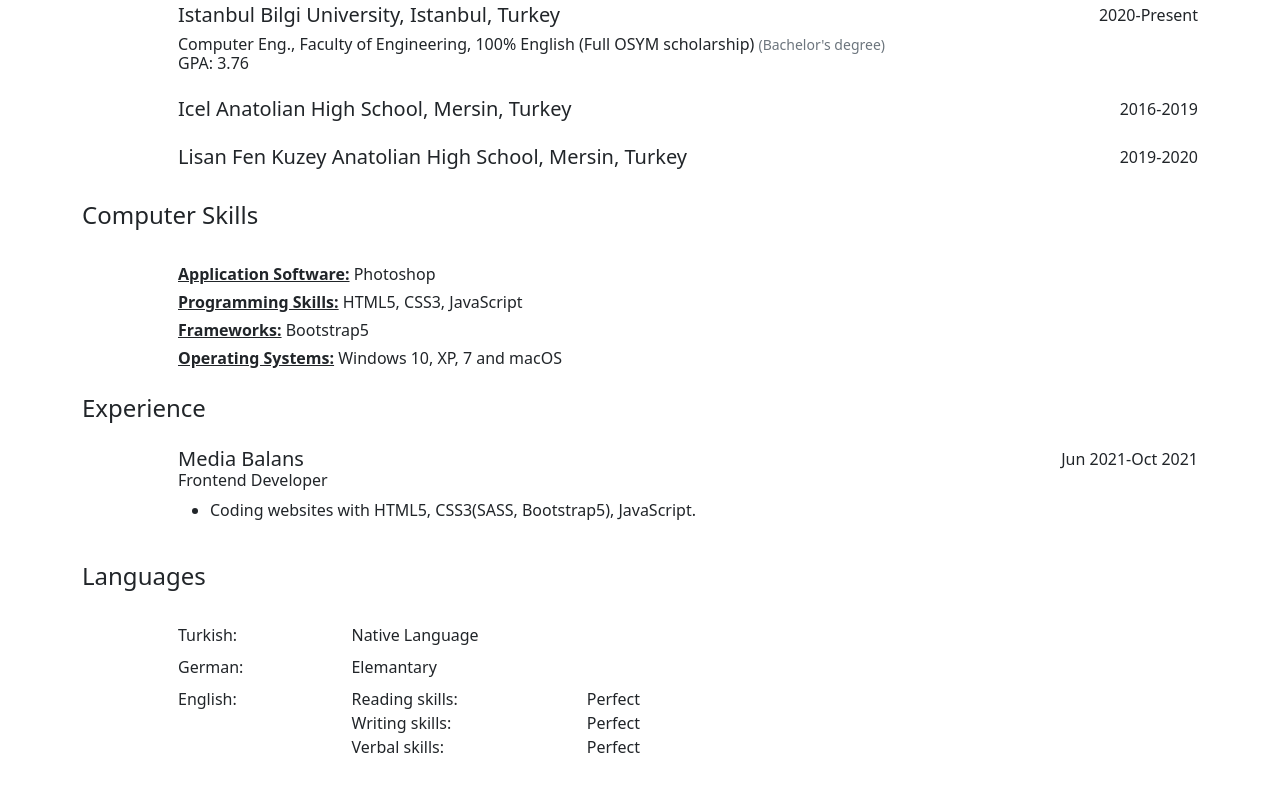
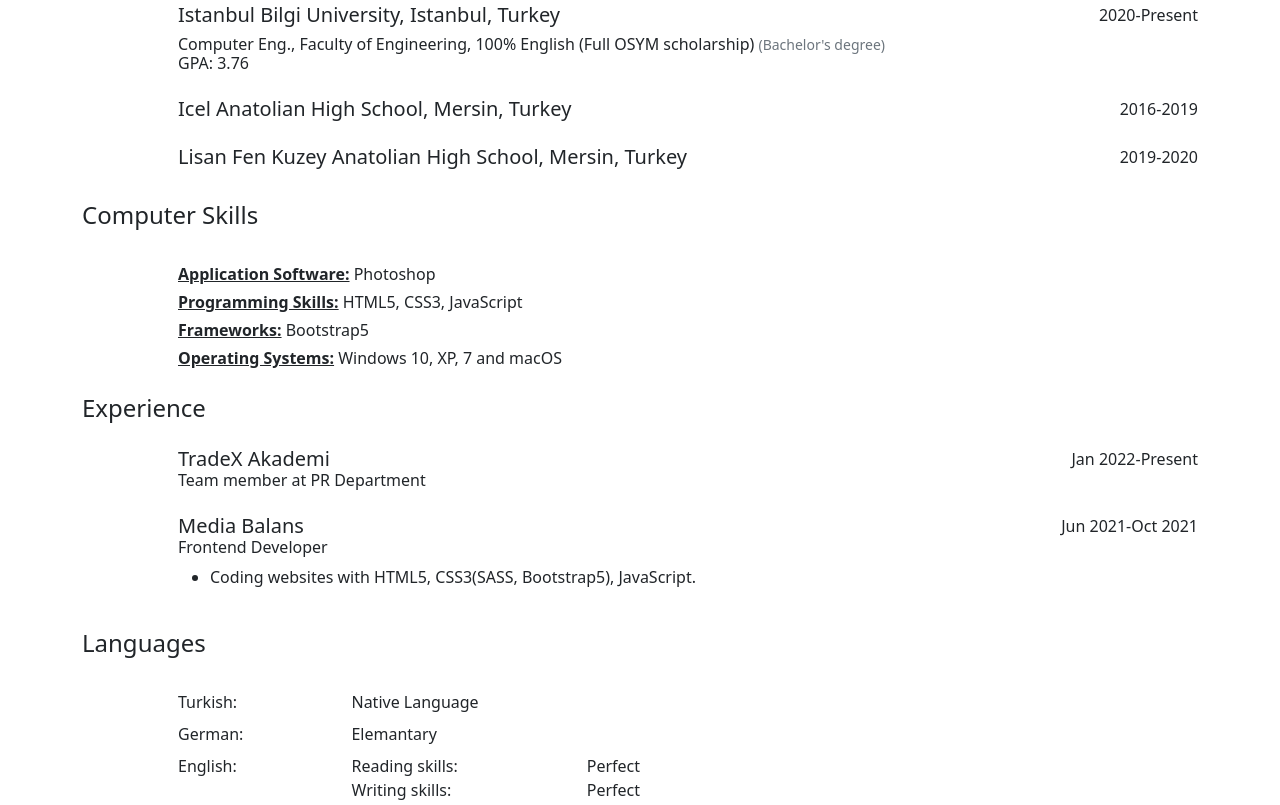
Before and after one commit to siarkonyar/siarkonyar.github.io, a plain HTML site: page resume.html in a window 1280 px wide. Shown: the part 445-1250 px from the top of the page. Before the commit the page ends 1228 px from the top, so only its background shows below. Drawn offline with nearby package versions, Linux system fonts and the light colour scheme.

Commit message:
tradex added but scss not converter due to extension fail

```diff
--- a/resume.html
+++ b/resume.html
@@ -159,6 +159,17 @@
 
                 <div class="d-flex justify-content-between mb-3">
                     <div>
+                        <p class="h5 mb-0">TradeX Akademi</p>
+                        <p class="h6">Team member at PR Department</p>
+                    </div>
+
+                    <div class="text-nowrap">
+                        Jan 2022-Present
+                    </div>
+                </div>
+
+                <div class="d-flex justify-content-between mb-3">
+                    <div>
                         <p class="h5 mb-0">Media Balans</p>
                         <p class="h6">Frontend Developer</p>
                         <ul class="">
```
Also changed, not shown: assets/scss/pages/_projects.scss (+5 -5 lines).
